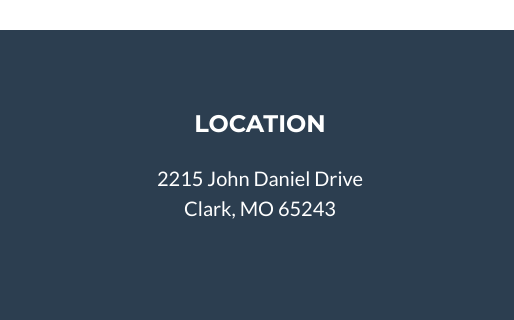
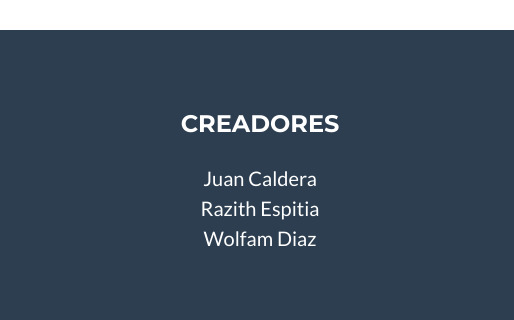
Before and after one commit to Wolfam12/NuevasTecnologiasActividadGithub, a plain HTML site: page index.html in a window 1280 px wide. Shown: the part 3228-3548 px from the top of the page, 0-514 px from the left. Drawn offline with nearby package versions, Linux system fonts and the light colour scheme.

Commit message:
Update index.html
Se modifico ubicación por creadores que son nuestros nombres

```diff
--- a/index.html
+++ b/index.html
@@ -223,11 +223,12 @@
                 <div class="row">
                     <!-- Footer Location-->
                     <div class="col-lg-4 mb-5 mb-lg-0">
-                        <h4 class="text-uppercase mb-4">Location</h4>
+                        <h4 class="text-uppercase mb-4">creadores</h4>
                         <p class="lead mb-0">
-                            2215 John Daniel Drive
+                            Juan Caldera </p>
+                            <p class="lead mb-0">Razith Espitia</p>
+                           <p class="lead mb-0">Wolfam Diaz</p>
                             <br />
-                            Clark, MO 65243
                         </p>
                     </div>
                     <!-- Footer Social Icons-->
```
